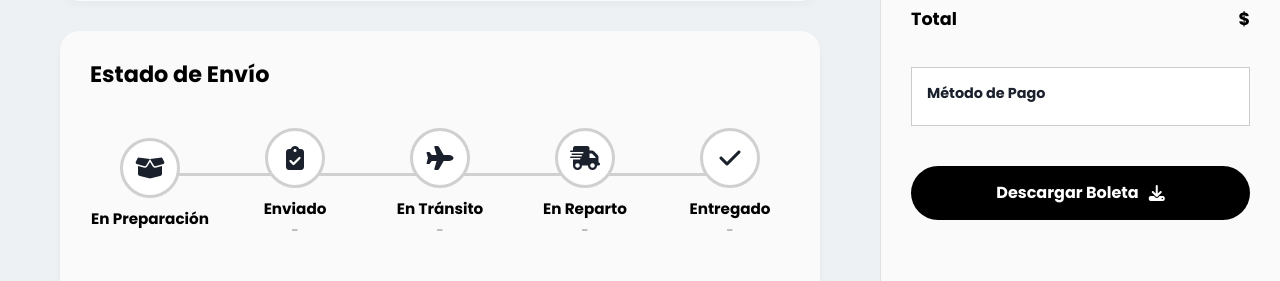
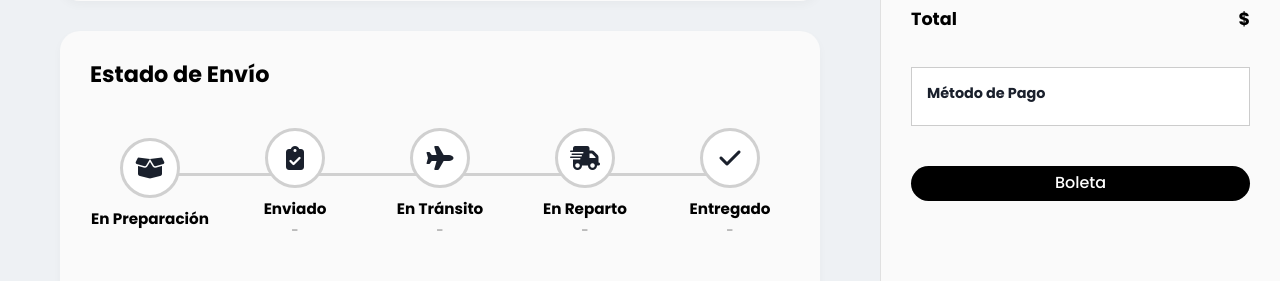
Before and after one commit to diego-ab-dev/Akaispace_Proyecto_de_Titulo, a Django app: template templates/detalle_compra.html in a window 1280 px wide. Shown: the part 209-490 px from the top of the page. Run offline with Django 3.2, Linux system fonts and the light colour scheme; the template is opened without the code that fills it, so the values that code supplies are empty.

Commit message:
botones con animacion agregados

```diff
--- a/static/styles/styles_detalle_compra.css
+++ b/static/styles/styles_detalle_compra.css
@@ -258,24 +258,77 @@ body {
 .payment-info { display: flex; justify-content: space-between; align-items: center; color: #666; font-size: 0.9rem;}
 .visa-icon { font-size: 2rem; color: #1a1f71; }
 
-.btn-descargar {
-    background-color: #000;
-    color: white;
+
+.button {
+  --width: 100%;
+  --height: 35px;
+  --button-color: #000000;
+  width: var(--width);
+  height: var(--height);
+  background: var(--button-color);
+  position: relative;
+  text-align: center;
+  border-radius: 20px;
+  font-family: "Poppins", sans-serif;
+  transition: background 0.3s;
+  display: inline-block;
+  text-decoration: none;
+  cursor: pointer;
+  margin-top: 40px;
+}
+
+.button-wrapper {
+    position: absolute;
     width: 100%;
-    padding: 15px;
-    border-radius: 50px;
-    text-align: center;
-    font-weight: 700;
-    margin-top: 40px;
-    display: flex;
-    justify-content: center;
-    align-items: center;
-    gap: 10px;
-    transition: 0.2s;
+    height: 100%;
+    left: 0;
+    top: 0;
+    overflow: hidden;
+    border-radius: 0.45em;
 }
-.btn-descargar:hover {
-    background-color: #585858;
-    color: white;
+
+.text {
+  display: flex;
+  align-items: center;
+  justify-content: center;
+  width: 100%;
+  height: 100%;
+  position: absolute;
+  top: 0;
+  left: 0;
+  color: #fff;
+  font-weight: 500;
+  transition: top 0.5s;
+}
+
+.icon {
+  position: absolute;
+  top: 100%;
+  left: 0;
+  width: 100%;
+  height: 100%;
+  color: #fff;
+  display: flex;
+  align-items: center;
+  justify-content: center;
+  transition: top 0.5s;
+}
+
+.icon svg {
+  width: 24px;
+  height: 24px;
+}
+
+.button:hover {
+  background: #333333;
+}
+
+.button:hover .text {
+  top: -100%;
+}
+
+.button:hover .icon {
+  top: 0;
 }
 
 .btn-reclamo {
--- a/templates/detalle_compra.html
+++ b/templates/detalle_compra.html
@@ -172,8 +172,15 @@
         </div>
         </div>
 
-        <a href="{% url 'ver_boleta' compra.id %}" target="_blank" class="btn-descargar" style="text-decoration: none;">
-                Descargar Boleta <i class="fa-solid fa-download"></i>
+        <a href="{% url 'ver_boleta' compra.id %}" target="_blank" class="button">
+                    <div class="button-wrapper">
+                        <div class="text">Boleta</div>
+                        <span class="icon">
+                            <svg xmlns="http://www.w3.org/2000/svg" aria-hidden="true" role="img" width="2em" height="2em" preserveAspectRatio="xMidYMid meet" viewBox="0 0 24 24">
+                                <path fill="none" stroke="currentColor" stroke-linecap="round" stroke-linejoin="round" stroke-width="2" d="M12 15V3m0 12l-4-4m4 4l4-4M2 17l.621 2.485A2 2 0 0 0 4.561 21h14.878a2 2 0 0 0 1.94-1.515L22 17"></path>
+                            </svg>
+                        </span>
+                    </div>
                 </a>
 
         {% if compra.datos_envio.estado == "Enviado" or compra.datos_envio.estado == "En Tránsito" or compra.datos_envio.estado == "En Reparto" %}
```
Also changed, not shown: static/styles/styles_compra_exitosa.css (+75 -0 lines), static/styles/styles_metodo.css (+47 -13 lines), templates/compra_exitosa.html (+9 -2 lines), templates/seleccionar_pago.html (+6 -2 lines).
